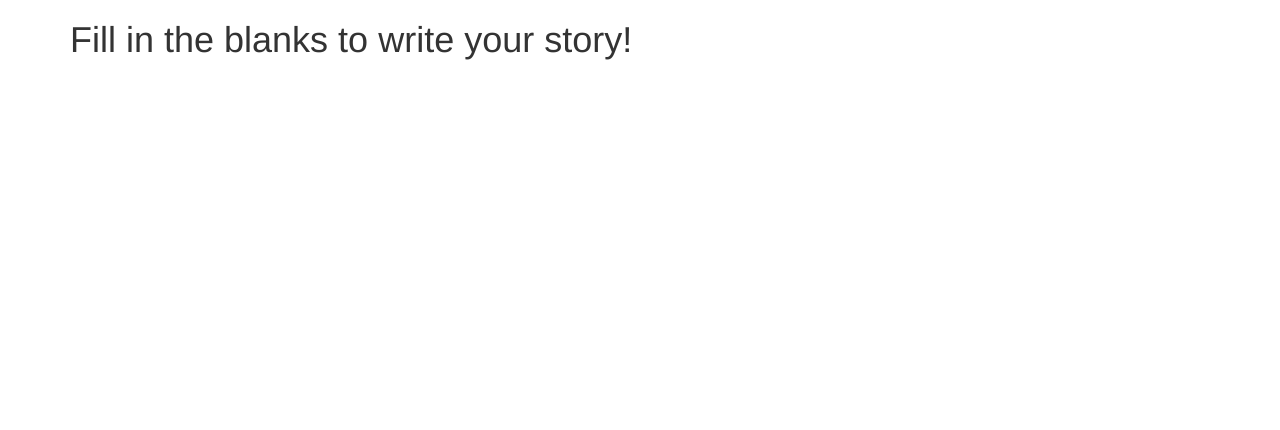
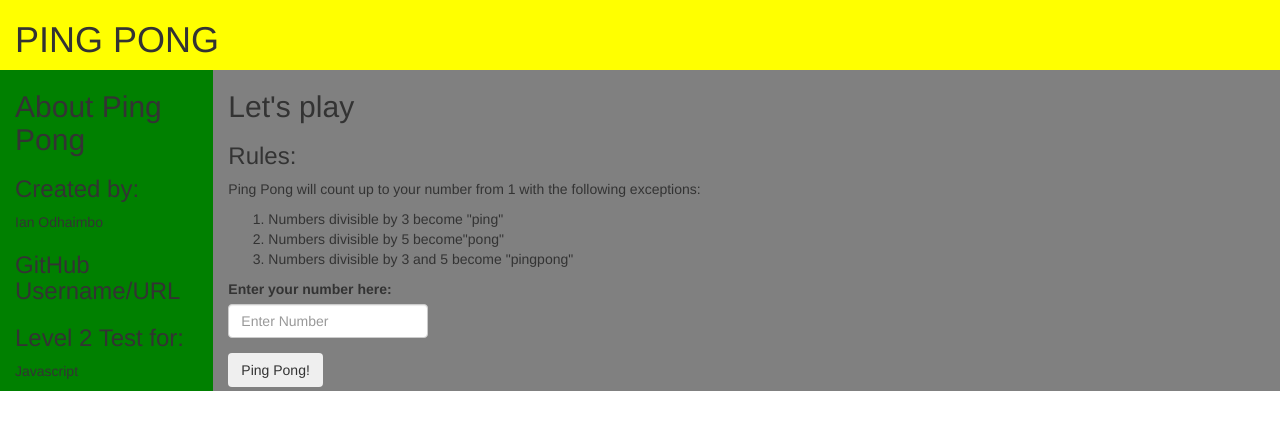
Before and after one commit to Ianodad/Ping-Pong, a plain HTML site: page index.html in a window 1280 px wide. Drawn offline with Linux system fonts and the light colour scheme.

Commit message:
Created and styled main page and create  business logic

```diff
--- a/css/styles.css
+++ b/css/styles.css
@@ -0,0 +1,25 @@
+h1 {}
+
+h2 {}
+
+h3 {}
+
+p {}
+
+.header {
+    background-color: yellow;
+}
+
+.content {
+    background-color: grey;
+}
+
+.about {
+    background-color: green;
+}
+
+.main {}
+
+.form-control {
+    width: 200px;
+}
--- a/index.html
+++ b/index.html
@@ -6,12 +6,57 @@
         <link href="css/styles.css" rel="stylesheet" type="text/css">
         <script src="js/jquery-3.3.1.js"></script>
         <script src="js/scripts.js"></script>
-        <title>A fantastical adventure</title>
+        <title>Ping Pong</title>
     </head>
 
     <body>
-        <div class="container">
-            <h1>Fill in the blanks to write your story!</h1>
+        <div class="container-fluid row">
+            <div class="header col-md-12">
+                <h1>PING PONG</h1>
+            </div>
+            <div class="content col-md-12">
+                <div class="row">
+                    <div class="about col-md-2">
+                        <h2>About Ping Pong</h2>
+
+                        <h3>Created by:</h3>
+                        <p>Ian Odhaimbo</p>
+                        <h3>GitHub Username/URL</h3>
+                        <p></p>
+                        <h3>Level 2 Test for:</h3>
+                        <p>Javascript</p>
+
+                    </div>
+                    <div class="main col-md-7">
+                        <h2>Let's play</h2>
+                        <h3>Rules:</h3>
+                        <p>Ping Pong will count up to your number from 1 with the following exceptions:
+                        </p>
+                        <ol>
+                            <li>Numbers divisible by 3 become "ping"</li>
+                            <li>Numbers divisible by 5 become"pong"</li>
+                            <li>Numbers divisible by 3 and 5 become "pingpong"</li>
+                        </ol>
+                        <form action="" class="form_number">
+                            <div class="form-group">
+                                <label for="Start">Enter your number here:</label>
+                                <input type="" class="form-control" id="input" placeholder="Enter Number">
+                            </div>
+
+                            <button type="submit" class="btn">Ping Pong!</button>
+
+                        </form>
+                    </div>
+
+                    <div class="result col-md-3">
+                        <ul>
+
+                        </ul>
+                    </div>
+
+                </div>
+            </div>
+
 
         </div>
     </body>
```
